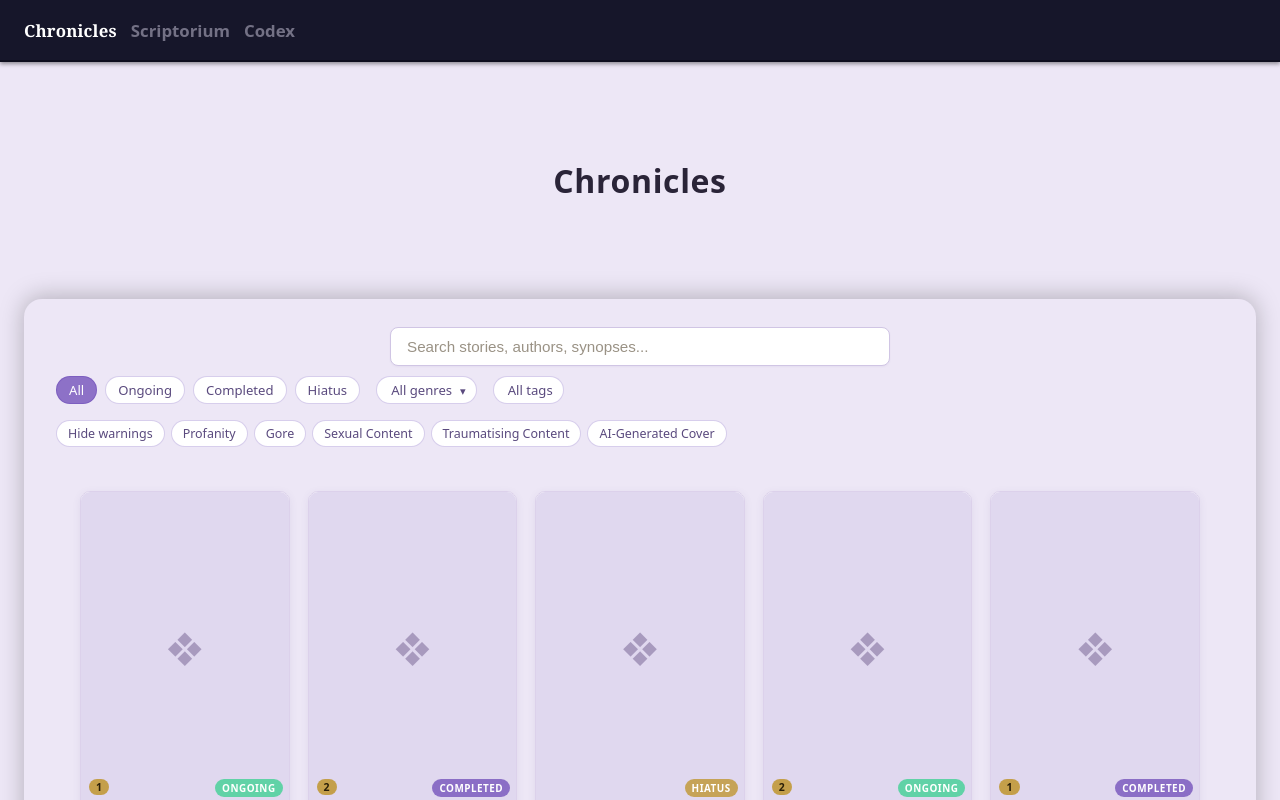
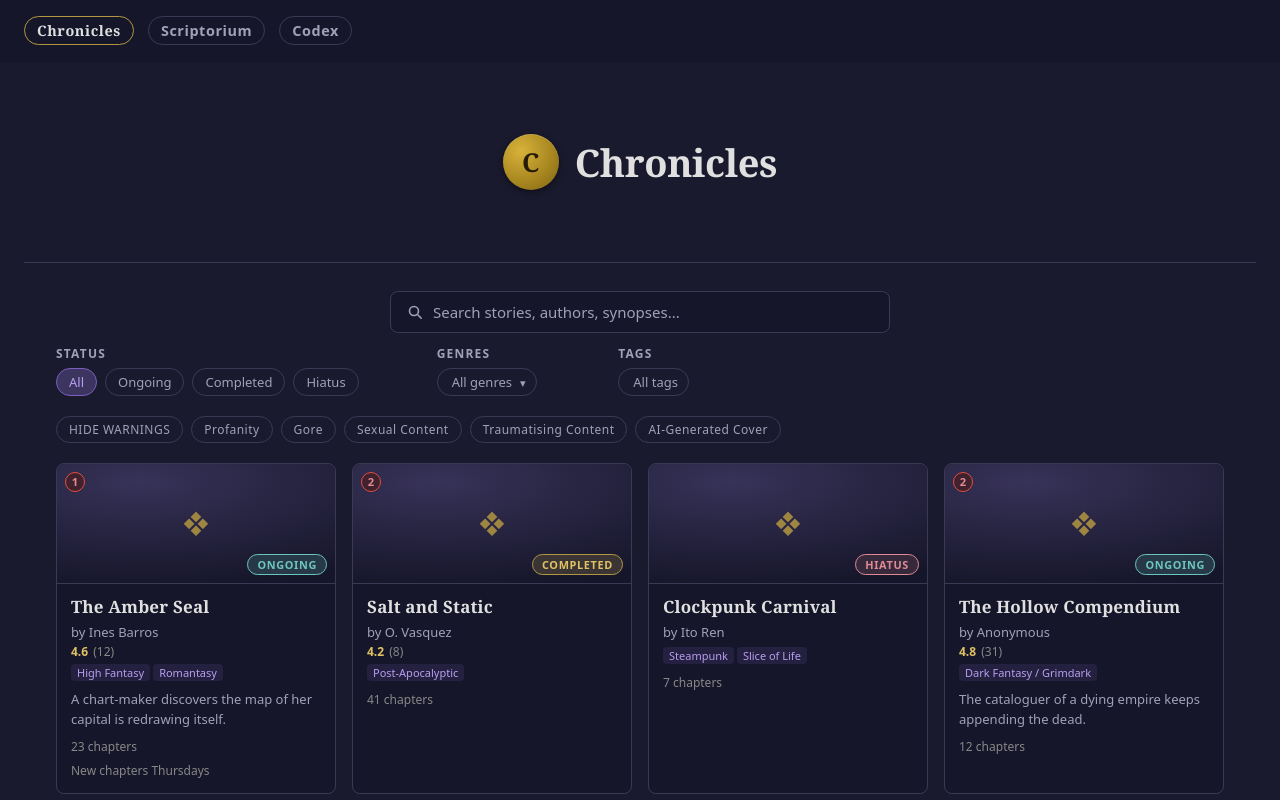
Before and after one commit to lmaoclost/WriteMe, a React (Vite) app: page /chronicles in a window 1280 px wide. Shown: the top 800 px of the page. Built offline with nearby package versions, Linux system fonts and the light colour scheme; what polygon-clipping would draw is missing.

Commit message:
feat(chronicles): migracao Archivist (hero selo, cluster user, labels small-caps, lupa, WARINGS caps)

```diff
--- a/src/features/chronicles/ChroniclesPage.tsx
+++ b/src/features/chronicles/ChroniclesPage.tsx
@@ -9,6 +9,8 @@ import {
   SAMPLE_MANUSCRIPTS,
 } from "./catalog";
 import type { ManuscriptStatus } from "./catalog";
+import { useAccount } from "../../data/account";
+import { Seal } from "../../ui/Seal";
 import "./chronicles.css";
 
 const STATUS_OPTIONS: { value: "all" | ManuscriptStatus; label: string }[] = [
@@ -23,6 +25,7 @@ function statusLabel(s: string): string {
 }
 
 export function ChroniclesPage() {
+  const user = useAccount();
   const [search, setSearch] = useState("");
   const [statusFilter, setStatusFilter] = useState<"all" | ManuscriptStatus>("all");
   const [selectedGenres, setSelectedGenres] = useState<string[]>([]);
@@ -79,14 +82,27 @@ export function ChroniclesPage() {
           <Link to="/" className="chronicles-pill">Scriptorium</Link>
           <Link to="/" className="chronicles-pill">Codex</Link>
         </nav>
-        <div className="header-right" />
+        <div className="header-right">
+          {user.username && (
+            <Link to="/profile" className="header-user" title="Open your profile">
+              {user.avatarUrl
+                ? <img className="header-user-avatar" src={user.avatarUrl} alt="" />
+                : <span className="header-user-initial">{user.username.trim().charAt(0).toUpperCase()}</span>}
+              <span className="header-user-name">{user.username}</span>
+            </Link>
+          )}
+        </div>
       </header>
       <div className="library-hero">
+        <Seal letter="C" />
         <span className="library-brand-logo">Chronicles</span>
       </div>
       <main className="library-box">
         <div className="library-toolbar">
           <div className="search-box">
+            <span className="search-icon" aria-hidden="true">
+              <svg width="16" height="16" viewBox="0 0 16 16" fill="none" stroke="currentColor" strokeWidth="1.6"><circle cx="7" cy="7" r="4.5" /><path d="m11 11 3.2 3.2" strokeLinecap="round" /></svg>
+            </span>
             <input
               className="search-input"
               placeholder="Search stories, authors, synopses..."
@@ -95,7 +111,8 @@ export function ChroniclesPage() {
             />
           </div>
           <div className="filter-row">
-            <div className="filter-group">
+            <div className="filter-group filter-group-status">
+              <span className="filter-group-label">STATUS</span>
               {STATUS_OPTIONS.map((o) => (
                 <button
                   key={o.value}
@@ -108,6 +125,7 @@ export function ChroniclesPage() {
               ))}
             </div>
             <div className="filter-group filter-group-genres">
+              <span className="filter-group-label">GENRES</span>
               <button
                 type="button"
                 className="genres-dropdown-trigger"
@@ -148,6 +166,7 @@ export function ChroniclesPage() {
               )}
             </div>
             <div className="filter-group filter-group-tags">
+              <span className="filter-group-label">TAGS</span>
               <button
                 type="button"
                 className="genres-dropdown-trigger"
@@ -194,7 +213,7 @@ export function ChroniclesPage() {
                     setExcludedWarnings(excludedWarnings.length ? [] : CONTENT_WARNINGS.map((w) => w.value))
                   }
                 >
-                  {excludedWarnings.length ? "Show warnings" : "Hide warnings"}
+                  {excludedWarnings.length ? "SHOW WARNINGS" : "HIDE WARNINGS"}
                 </button>
                 {CONTENT_WARNINGS.map((w) => {
                   const off = excludedWarnings.includes(w.value);
--- a/src/features/chronicles/chronicles.css
+++ b/src/features/chronicles/chronicles.css
@@ -1,113 +1,145 @@
-.chronicles-library { min-height: 100vh; background: #ede7f6; color: #2a2438; padding-bottom: 48px; }
+.chronicles-library { min-height: 100vh; background: var(--bg); color: var(--text); padding-bottom: 72px; }
+
 .library-header {
   display: flex;
   justify-content: space-between;
   align-items: center;
   padding: 0.75rem 1.5rem;
-  background-color: #16162a;
-  border-bottom: 2px solid #0f0f1f;
-  box-shadow: 0 2px 4px #0006;
+  background-color: var(--night);
+  border-bottom: 2px solid var(--night);
   min-height: 62px;
 }
 .chronicles-pills { display: flex; align-items: center; gap: 14px; }
 .chronicles-pill {
-  font-size: 1.05rem;
-  font-weight: 700;
-  color: #c0bcd0;
+  font-size: 0.9rem;
+  font-weight: 600;
+  letter-spacing: 0.04em;
+  color: var(--slate);
   text-decoration: none;
-  opacity: 0.55;
-  transition: opacity 0.25s ease, color 0.25s ease;
+  border: 1px solid var(--line);
+  border-radius: 999px;
+  padding: 4px 12px;
+  transition: color 0.18s cubic-bezier(0.16, 1, 0.3, 1), border-color 0.18s;
   white-space: nowrap;
 }
-.chronicles-pill:hover { opacity: 1; color: #fff; }
-.chronicles-pill.active { opacity: 1; color: #fff; }
+.chronicles-pill:hover, .chronicles-pill.active { color: var(--parchment-strong); border-color: var(--gold-dim); }
+
+.header-user {
+  display: inline-flex;
+  align-items: center;
+  gap: 8px;
+  color: var(--parchment-dim);
+  text-decoration: none;
+  border: 1px solid var(--line);
+  border-radius: 999px;
+  padding: 3px 12px 3px 4px;
+  font-size: 0.875rem;
+  transition: color 0.18s, border-color 0.18s;
+}
+.header-user:hover { color: var(--parchment-strong); border-color: var(--gold-dim); }
+.header-user-avatar, .header-user-initial {
+  width: 26px; height: 26px; border-radius: 50%;
+  display: inline-grid; place-items: center;
+  background: var(--night-2); border: 1px solid var(--line);
+  color: var(--gold); font-family: var(--font-display); font-size: 0.8125rem; font-weight: 600;
+  overflow: hidden;
+}
+.header-user-avatar { display: block; }
+.header-user-name { max-width: 140px; overflow: hidden; text-overflow: ellipsis; white-space: nowrap; }
+
 .library-hero {
   display: flex;
   align-items: center;
   justify-content: center;
-  min-height: 237px;
+  gap: 16px;
+  min-height: 200px;
 }
+.library-hero .seal { width: 56px; height: 56px; font-size: 26px; }
 .library-brand-logo {
-  font-size: 2rem;
-  font-weight: 700;
-  color: #2a2438;
-  letter-spacing: 0.02em;
+  font-family: var(--font-display);
+  font-size: clamp(1.75rem, 3.5vw, 2.375rem);
+  font-weight: 600;
+  letter-spacing: -0.01em;
+  color: var(--parchment-strong);
 }
+
 .library-box {
   width: calc(100% - 48px);
-  max-width: 1400px;
+  max-width: 1240px;
   margin: 0 auto;
-  padding: 28px 32px 48px;
-  background: #ede7f6;
-  border-radius: 18px 18px 0 0;
-  box-shadow: 0 -2px 24px #00000040;
-  min-height: calc(100vh - 170px);
+  padding: 28px 32px 56px;
+  border-top: 1px solid var(--line);
   display: flex;
   flex-direction: column;
   gap: 20px;
 }
-.library-toolbar { display: flex; flex-direction: column; gap: 10px; align-items: center; }
+.library-toolbar { display: flex; flex-direction: column; gap: 12px; align-items: center; }
+
 .search-box {
   display: flex;
   align-items: center;
   gap: 10px;
-  background: #fff;
-  border: 1px solid #d0c5e4;
+  background: var(--night);
+  border: 1px solid var(--line);
   border-radius: 8px;
   padding: 10px 16px;
   width: 100%;
   max-width: 500px;
-  box-shadow: 0 1px 2px #503c820d;
 }
+.search-box:focus-within { border-color: var(--gold-dim); }
+.search-icon { color: var(--slate); display: inline-grid; place-items: center; }
 .search-input {
   background: none;
   border: none;
   outline: none;
-  color: #2a2438;
-  font-size: 0.95rem;
+  color: var(--parchment);
+  font: inherit;
+  font-size: 0.9375rem;
   width: 100%;
   padding: 0;
 }
-.search-input::placeholder { color: #9a9285; }
-.filter-row { display: flex; flex-wrap: wrap; gap: 16px; align-items: center; }
+.search-input::placeholder { color: var(--slate); }
+
+.filter-row { display: flex; flex-wrap: wrap; gap: 20px; align-items: flex-start; }
 .filter-group { display: flex; flex-wrap: wrap; align-items: center; gap: 8px; position: relative; }
-.filter-label {
-  font-size: 0.78rem;
-  color: #7a7286;
-  text-transform: uppercase;
-  letter-spacing: 0.08em;
-  font-weight: 700;
-  margin-right: 4px;
+.filter-group-label {
+  width: 100%;
+  font-size: 0.75rem;
+  font-weight: 600;
+  color: var(--slate);
+  letter-spacing: 0.1em;
+  margin-bottom: -2px;
 }
 .filter-chip {
-  background: #fff;
-  color: #5a4a7e;
-  border: 1px solid rgba(124, 92, 191, 0.3);
+  background: transparent;
+  color: var(--slate);
+  border: 1px solid var(--line);
   border-radius: 999px;
   padding: 4px 12px;
-  font-size: 0.82rem;
+  font-size: 0.8125rem;
   font-weight: 500;
   cursor: pointer;
   transition: background 0.15s, color 0.15s, border-color 0.15s;
 }
-.filter-chip:hover:not(.active) { background: #7c5cbf1f; color: #3a2a6e; }
-.filter-chip.active { background: #7c5cbfd9; color: #fff; border-color: #7c5cbfe6; }
+.filter-chip:hover:not(.active) { color: var(--parchment); border-color: var(--gold-dim); }
+.filter-chip.active { background: color-mix(in srgb, var(--accent) 22%, var(--night-2)); color: var(--lilac); border-color: var(--accent); }
+
 .genres-dropdown-trigger {
   display: inline-flex;
   align-items: center;
   gap: 8px;
-  background: #fff;
-  color: #5a4a7e;
-  border: 1px solid rgba(124, 92, 191, 0.3);
+  background: transparent;
+  color: var(--slate);
+  border: 1px solid var(--line);
   border-radius: 999px;
   padding: 4px 10px 4px 14px;
-  font-size: 0.82rem;
+  font-size: 0.8125rem;
   font-weight: 500;
   cursor: pointer;
   transition: background 0.15s, color 0.15s, border-color 0.15s;
 }
-.genres-dropdown-trigger:hover { background: #7c5cbf14; color: #3a2a6e; border-color: #7c5cbf73; }
-.genres-dropdown-trigger.active { background: #7c5cbfd9; color: #fff; border-color: #7c5cbfe6; }
+.genres-dropdown-trigger:hover { color: var(--parchment); border-color: var(--gold-dim); }
+.genres-dropdown-trigger.active { color: var(--lilac); border-color: var(--accent); }
 .genres-trigger-caret { font-size: 0.7rem; }
 .genres-count-badge {
   display: inline-flex;
@@ -116,134 +148,114 @@
   min-width: 18px;
   height: 18px;
   padding: 0 5px;
-  background: #7c5cbf2e;
-  color: #5a3fa8;
   border-radius: 999px;
+  background: color-mix(in srgb, var(--accent) 30%, transparent);
+  color: var(--lilac);
   font-size: 0.7rem;
-  font-weight: 700;
-  line-height: 1;
+  font-weight: 600;
 }
+
 .genres-menu {
   position: absolute;
   top: calc(100% + 8px);
-  left: 50%;
-  transform: translate(-50%);
-  z-index: 50;
-  min-width: 280px;
-  max-width: 340px;
-  background: #fff;
-  border: 1px solid #d0c5e4;
-  border-radius: 10px;
-  box-shadow: 0 12px 32px #503c8240;
-  overflow: hidden;
+  left: 0;
+  z-index: 30;
+  min-width: 260px;
+  max-height: 320px;
+  overflow-y: auto;
+  background: var(--night);
+  border: 1px solid var(--line);
+  border-radius: 8px;
+  padding: 10px;
+  box-shadow: 0 18px 40px rgb(16 16 30 / 0.55);
 }
-.genres-menu-list { max-height: 360px; overflow-y: auto; padding: 6px; list-style: none; margin: 0; }
-.genres-menu-group-label {
-  padding: 4px 10px;
-  font-size: 0.68rem;
-  font-weight: 700;
-  letter-spacing: 0.1em;
-  text-transform: uppercase;
-  color: #9a8bb5;
-  user-select: none;
+.genres-menu-group-label { font-size: 0.75rem; font-weight: 600; color: var(--slate); letter-spacing: 0.1em; text-transform: uppercase; padding: 8px 6px 4px; }
+.genres-menu-list { list-style: none; margin: 0; padding: 0; }
+.genres-menu-item {
+  display: flex; align-items: center; gap: 8px;
+  padding: 5px 6px; border-radius: 4px; cursor: pointer;
+  font-size: 0.85rem; color: var(--parchment-dim);
 }
-.genres-menu-item { display: flex; gap: 8px; align-items: center; font-size: 0.85rem; color: #2a2438; padding: 3px 10px; }
-.genres-menu-item-count { margin-left: auto; color: #9a8bb5; font-size: 0.75rem; }
-.genres-menu-footer { border-top: 1px solid #eee2f4; padding: 6px; display: flex; justify-content: flex-end; }
-.genres-clear-btn {
-  border: none;
+.genres-menu-item:hover { background: var(--night-2); color: var(--parchment); }
+.genres-menu-item input { accent-color: var(--accent); }
+.genres-menu-item-count { margin-left: auto; color: var(--text-faint); font-size: 0.75rem; font-variant-numeric: tabular-nums; }
+.genres-menu-footer { border-top: 1px solid var(--line); margin-top: 8px; padding: 8px 6px 2px; text-align: right; }
+.genres-clear-btn { background: none; border: none; color: var(--lilac); font-size: 0.8125rem; cursor: pointer; }
+.genres-clear-btn:hover { text-decoration: underline; }
+
+.warning-filter-chips { display: flex; flex-wrap: wrap; align-items: center; gap: 8px; }
+.warning-filter-chip {
   background: transparent;
-  color: #7c5cbf;
-  font-weight: 600;
-  font-size: 0.82rem;
-  padding: 2px;
-}
-.warning-filter-chips { display: flex; flex-wrap: wrap; gap: 6px; }
-.warning-filter-chip {
-  background: #fff;
-  color: #5a4a7e;
-  border: 1px solid rgba(124, 92, 191, 0.3);
+  color: var(--slate);
+  border: 1px solid var(--line);
   border-radius: 999px;
-  padding: 4px 11px;
-  font-size: 0.78rem;
-  font-weight: 500;
+  padding: 4px 12px;
+  font-size: 0.75rem;
+  letter-spacing: 0.04em;
   cursor: pointer;
   transition: background 0.15s, color 0.15s, border-color 0.15s;
 }
-.warning-filter-chip:hover:not(.off) { background: #c0392b14; color: #a02a1d; border-color: #c0392b66; }
-.warning-filter-chip.off { background: #c0392bd9; border-color: #c0392be6; color: #fff; border-style: solid; }
+.warning-filter-chip:hover { color: var(--parchment); border-color: var(--gold-dim); }
+.warning-filter-chip.off { color: var(--parchment-dim); background: var(--night-2); border-color: var(--line-strong); text-decoration: line-through; }
+
+.library-empty { color: var(--slate); text-align: center; padding: 40px 0; }
+
 .chronicles-grid {
   display: grid;
-  grid-template-columns: repeat(auto-fill, minmax(180px, 1fr));
-  gap: 18px;
-  padding: 24px;
-  max-width: 1200px;
-  margin: 0 auto;
-  width: 100%;
-  align-self: center;
+  grid-template-columns: repeat(auto-fill, minmax(250px, 1fr));
+  gap: 16px;
 }
 .manuscript-card {
-  background: #fff;
-  border: 1px solid #dcd1eb;
-  border-radius: 10px;
+  background: var(--night);
+  border: 1px solid var(--line);
+  border-radius: 8px;
   overflow: hidden;
-  cursor: pointer;
-  transition: border-color 0.2s, transform 0.15s, box-shadow 0.2s;
   display: flex;
   flex-direction: column;
-  box-shadow: 0 2px 8px #503c8214;
+  transition: border-color 0.18s cubic-bezier(0.16, 1, 0.3, 1);
 }
-.manuscript-card:hover { border-color: #7c5cbf; transform: translateY(-3px); box-shadow: 0 8px 24px #7c5cbf38; }
+.manuscript-card:hover { border-color: var(--gold-dim); }
 .manuscript-cover {
   position: relative;
-  width: 100%;
-  aspect-ratio: 2 / 3;
-  background: #e0d8ef;
-  display: flex;
-  align-items: center;
-  justify-content: center;
-  overflow: hidden;
+  height: 120px;
+  background:
+    radial-gradient(ellipse 120% 90% at 30% 15%, color-mix(in srgb, var(--accent) 16%, var(--night-2)), var(--night));
+  display: grid;
+  place-items: center;
+  border-bottom: 1px solid var(--line);
 }
-.cover-placeholder { font-size: 2.2rem; color: #64508273; }
-.manuscript-status-pill {
-  position: absolute;
-  bottom: 6px;
-  right: 6px;
-  font-size: 0.62rem;
-  font-weight: 700;
-  letter-spacing: 0.05em;
-  text-transform: uppercase;
-  padding: 2px 7px;
+.cover-placeholder { font-size: 1.6rem; color: var(--gold-dim); opacity: 0.85; }
+.manuscript-warning-badge {
+  position: absolute; top: 8px; left: 8px;
+  min-width: 20px; height: 20px;
+  display: inline-grid; place-items: center;
   border-radius: 999px;
-  color: #fff;
-  background: #0000008c;
-  backdrop-filter: blur(4px);
-}
-.manuscript-status-pill.status-ongoing { background: #4ad29ad9; }
-.manuscript-status-pill.status-completed { background: #7c5cbfd9; }
-.manuscript-status-pill.status-hiatus { background: #c19a3cd9; }
-.manuscript-warning-badge {
-  position: absolute;
-  bottom: 8px;
-  left: 8px;
-  display: inline-flex;
-  align-items: center;
-  gap: 3px;
-  padding: 3px 7px;
-  border-radius: 999px;
-  background: #c19a3ceb;
-  color: #2a1f08;
-  font-size: 0.66rem;
-  font-weight: 700;
-  letter-spacing: 0.04em;
-  backdrop-filter: blur(2px);
+  background: color-mix(in srgb, var(--ember) 20%, var(--night));
+  border: 1px solid var(--ember);
+  color: var(--rose);
+  font-size: 0.7rem; font-weight: 600;
+  padding: 0 5px;
 }
 .manuscript-warning-count { line-height: 1; }
-.manuscript-info { padding: 10px 12px 12px; display: flex; flex-direction: column; gap: 4px; }
+.manuscript-status-pill {
+  position: absolute; bottom: 8px; right: 8px;
+  border-radius: 999px;
+  padding: 2px 9px;
+  font-size: 0.68rem;
+  font-weight: 600;
+  letter-spacing: 0.06em;
+  text-transform: uppercase;
+}
+.status-ongoing { background: color-mix(in srgb, var(--teal) 20%, var(--night)); color: var(--teal); border: 1px solid var(--teal); }
+.status-completed { background: color-mix(in srgb, var(--gold) 18%, var(--night)); color: var(--gold); border: 1px solid var(--gold-dim); }
+.status-hiatus { background: color-mix(in srgb, var(--rose) 16%, var(--night)); color: var(--rose); border: 1px solid var(--rose); }
+
+.manuscript-info { padding: 12px 14px 14px; display: flex; flex-direction: column; gap: 5px; }
 .manuscript-name {
-  font-size: 0.95rem;
-  font-weight: 700;
-  color: #1f1932;
+  font-family: var(--font-display);
+  font-size: 1.0625rem;
+  font-weight: 600;
+  color: var(--parchment-strong);
   margin: 0;
   line-height: 1.3;
   display: -webkit-box;
@@ -251,39 +263,45 @@
   -webkit-box-orient: vertical;
   overflow: hidden;
 }
-.manuscript-author { font-size: 0.78rem; color: #6a6280; margin: 0; }
-.manuscript-rating-row { display: inline-flex; align-items: center; gap: 5px; font-size: 0.72rem; line-height: 1; color: #6a6280; margin: 0; }
-.manuscript-rating-num { font-weight: 700; color: #c19a3c; font-variant-numeric: tabular-nums; }
-.manuscript-rating-count { color: #8a8295; }
+.manuscript-author { font-size: 0.8125rem; color: var(--slate); margin: 0; }
+.manuscript-rating-row { display: inline-flex; align-items: center; gap: 5px; font-size: 0.75rem; line-height: 1; color: var(--slate); margin: 0; }
+.manuscript-rating-num { font-weight: 700; color: var(--gold); font-variant-numeric: tabular-nums; }
+.manuscript-rating-count { color: var(--text-faint); }
 .manuscript-genres { display: flex; flex-wrap: wrap; gap: 3px; margin: 1px 0; }
 .manuscript-genre-tag {
-  background: #7c5cbf14;
-  color: #5a4a7e;
+  background: color-mix(in srgb, var(--accent) 14%, transparent);
+  color: var(--lilac);
   border-radius: 4px;
   padding: 1px 6px;
-  font-size: 0.66rem;
+  font-size: 0.6875rem;
   white-space: nowrap;
 }
 .manuscript-synopsis {
-  font-size: 0.78rem;
-  color: #4a4458;
+  font-size: 0.8125rem;
+  color: var(--parchment-dim);
   margin: 3px 0 0;
-  line-height: 1.4;
+  line-height: 1.5;
   display: -webkit-box;
   -webkit-line-clamp: 2;
   -webkit-box-orient: vertical;
   overflow: hidden;
 }
-.manuscript-chapter-count { font-size: 0.7rem; color: #8a8295; margin: 4px 0 0; }
+.manuscript-chapter-count { font-size: 0.75rem; color: var(--text-faint); margin: 4px 0 0; }
 .manuscript-release-schedule {
   display: flex;
   align-items: center;
   gap: 4px;
-  font-size: 0.7rem;
-  color: #8a8295;
+  font-size: 0.75rem;
+  color: var(--text-faint);
   margin: 2px 0 0;
   white-space: nowrap;
   overflow: hidden;
   text-overflow: ellipsis;
 }
-.library-empty { text-align: center; padding: 80px 24px; color: #7a7286; font-size: 1rem; }
+
+@media (max-width: 660px) {
+  .library-box { width: calc(100% - 32px); padding: 20px 16px 40px; }
+  .library-header { padding: 0.75rem 1rem; }
+  .chronicles-pill { font-size: 0.8125rem; padding: 3px 9px; }
+  .filter-row { gap: 16px; }
+}
```
Also changed, not shown: 1 other file (tests, documents, lock files or other folders).
